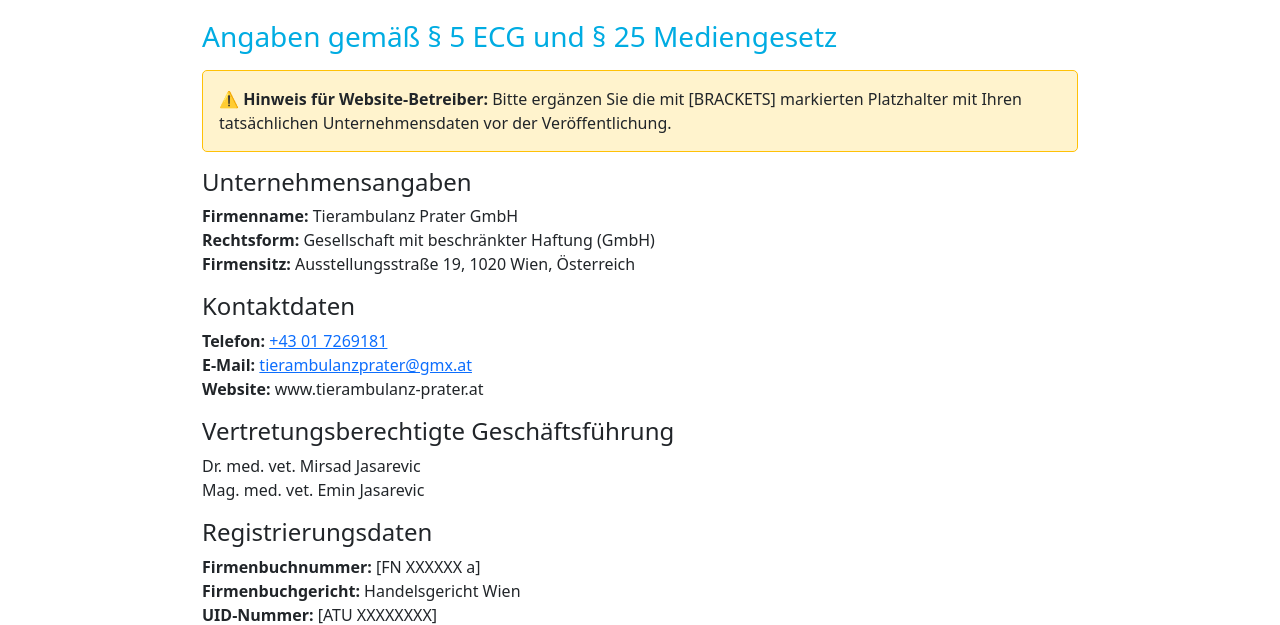
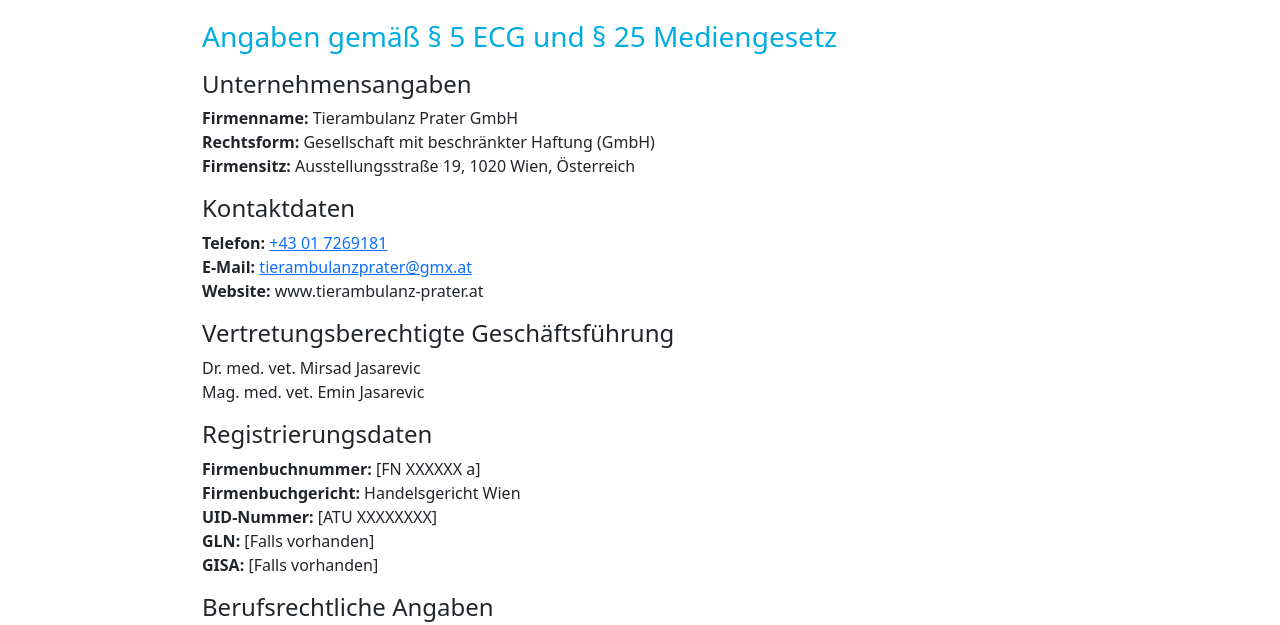
Before and after one commit to Wim114/Tierartz-Prater, a website: page impressum.html in a window 1280 px wide. Shown: the part 160-785 px from the top of the page. Drawn offline with nearby package versions, Linux system fonts and the light colour scheme.

Commit message:
Update impressum.html

```diff
--- a/impressum.html
+++ b/impressum.html
@@ -32,9 +32,6 @@
 
     <h3>Angaben gemäß § 5 ECG und § 25 Mediengesetz</h3>
 
-    <div class="warning-box">
-        <strong>⚠️ Hinweis für Website-Betreiber:</strong> Bitte ergänzen Sie die mit [BRACKETS] markierten Platzhalter mit Ihren tatsächlichen Unternehmensdaten vor der Veröffentlichung.
-    </div>
 
     <h4>Unternehmensangaben</h4>
     <p>
```
